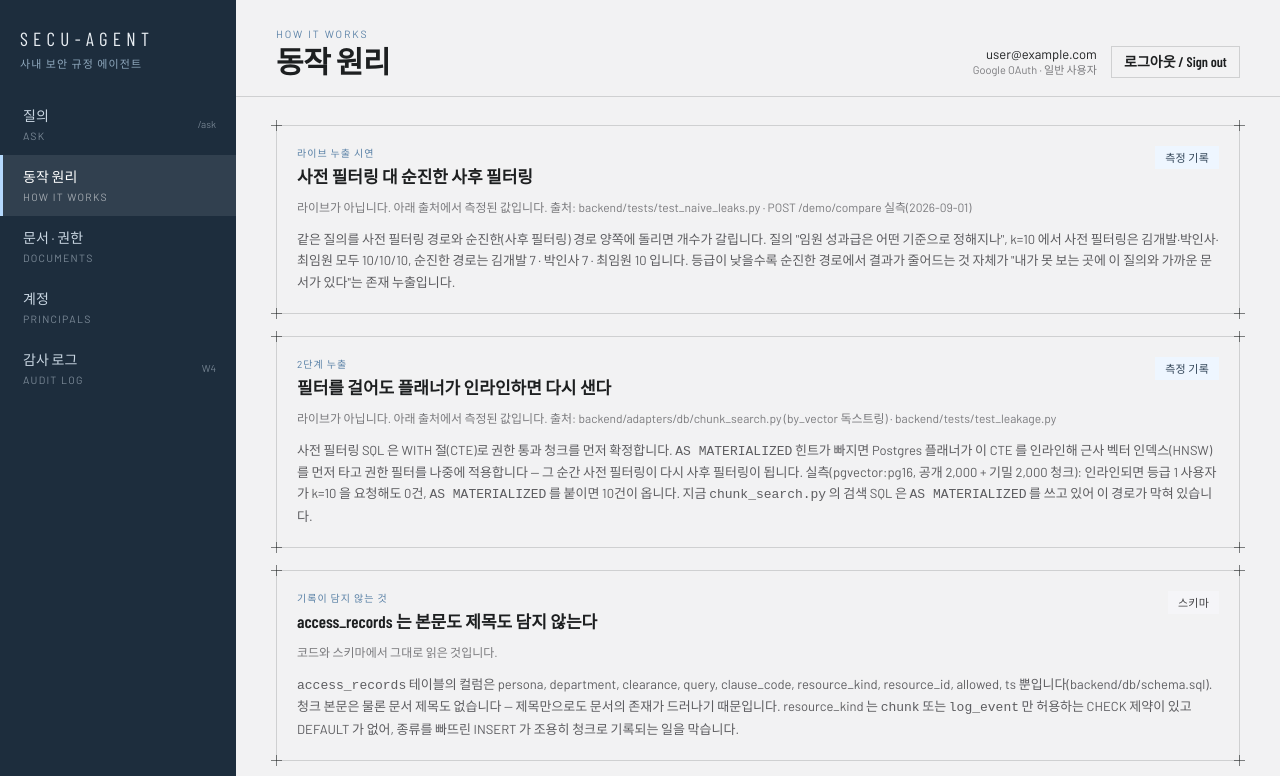
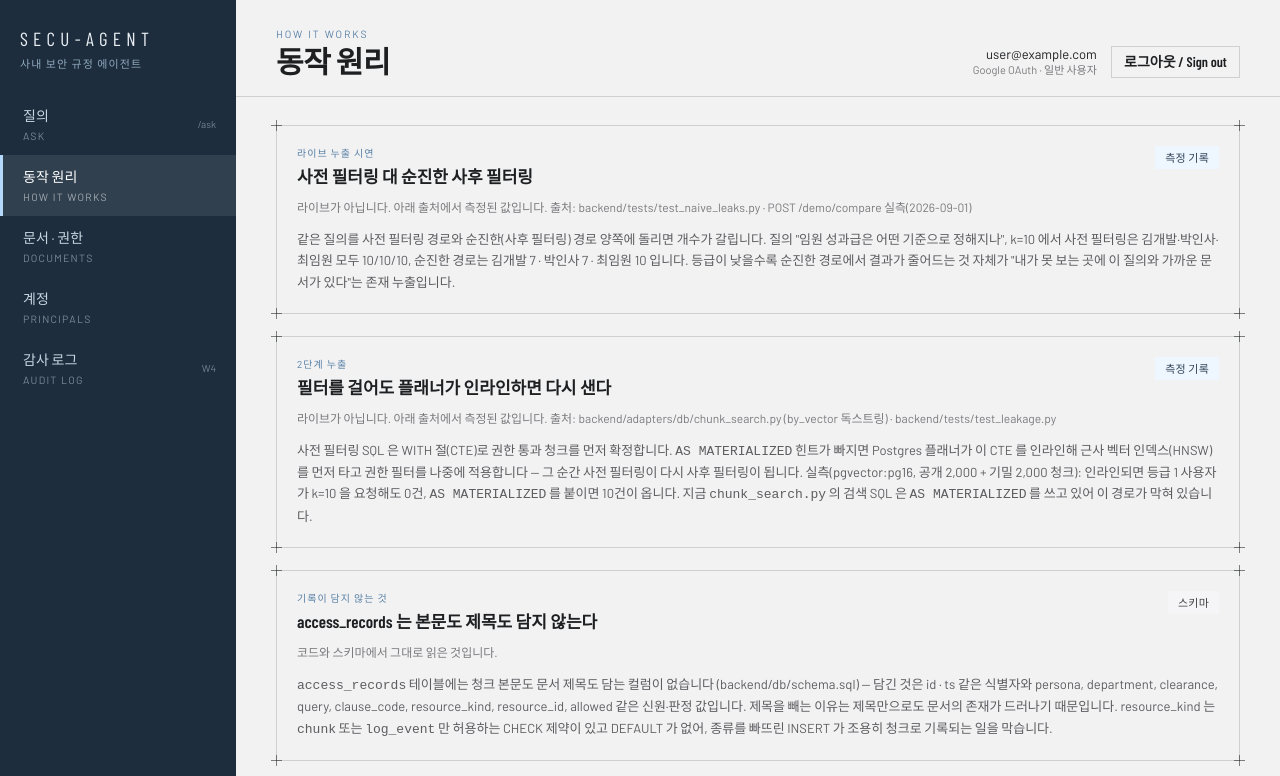
Before and after one commit to whoareryu/secu-agent, a Next.js app in the folder frontend/: page /how in a window 1280 px wide. Shown: the top 776 px of the page. Built offline with nearby package versions, Linux system fonts and the light colour scheme; no server answers; sample sign-in values are in the browser's storage.

Commit message:
access_records 문장을 완전 목록 주장에서 부재 주장으로 고쳤다

```diff
--- a/frontend/app/(app)/how/page.tsx
+++ b/frontend/app/(app)/how/page.tsx
@@ -43,9 +43,10 @@ export default function HowPage() {
 
       <EvidencePanel evidence="schema" kicker="기록이 담지 않는 것" title="access_records 는 본문도 제목도 담지 않는다">
         <p style={{ margin: 0, fontSize: 13, lineHeight: 1.65, color: "var(--color-neutral-700)" }}>
-          <code>access_records</code> 테이블의 컬럼은 persona, department, clearance, query, clause_code,
-          resource_kind, resource_id, allowed, ts 뿐입니다(backend/db/schema.sql). 청크 본문은 물론 문서
-          제목도 없습니다 — 제목만으로도 문서의 존재가 드러나기 때문입니다. resource_kind 는{" "}
+          <code>access_records</code> 테이블에는 청크 본문도 문서 제목도 담는 컬럼이 없습니다
+          (backend/db/schema.sql) — 담긴 것은 id · ts 같은 식별자와 persona, department, clearance,
+          query, clause_code, resource_kind, resource_id, allowed 같은 신원·판정 값입니다. 제목을 빼는
+          이유는 제목만으로도 문서의 존재가 드러나기 때문입니다. resource_kind 는{" "}
           <code>chunk</code> 또는 <code>log_event</code> 만 허용하는 CHECK 제약이 있고 DEFAULT 가 없어, 종류를
           빠뜨린 INSERT 가 조용히 청크로 기록되는 일을 막습니다.
         </p>
```
